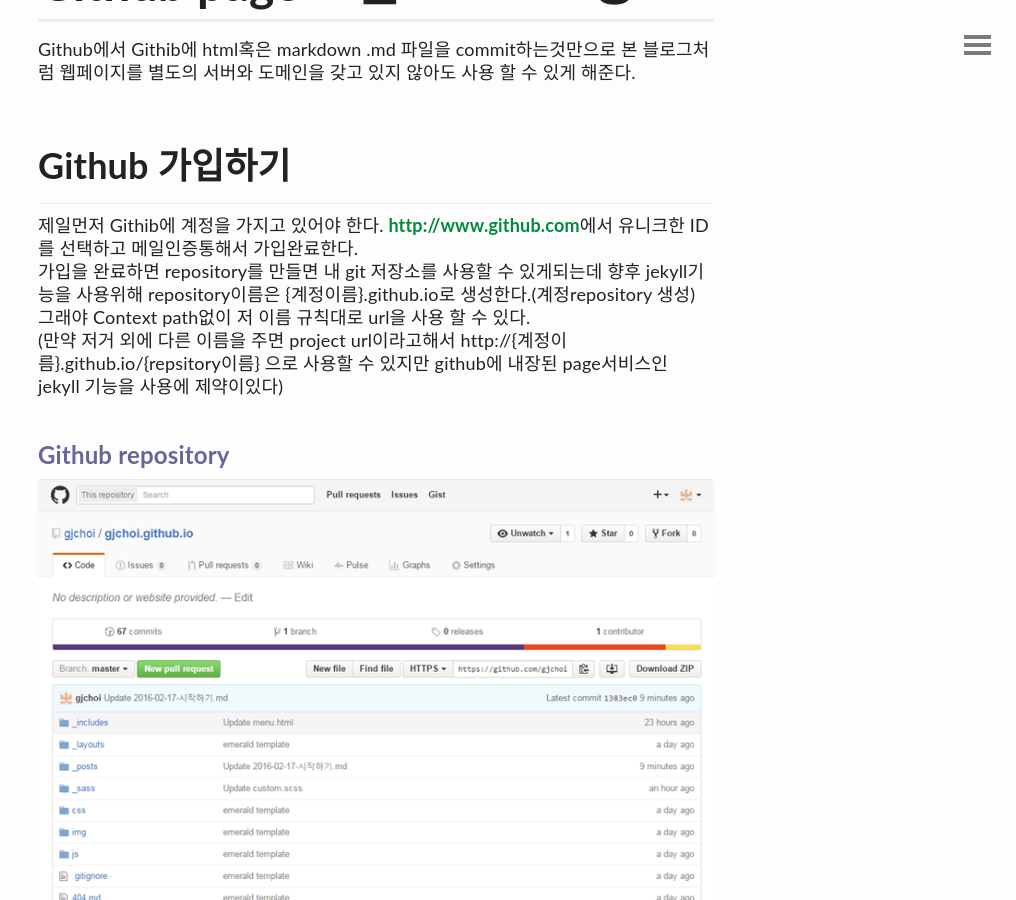
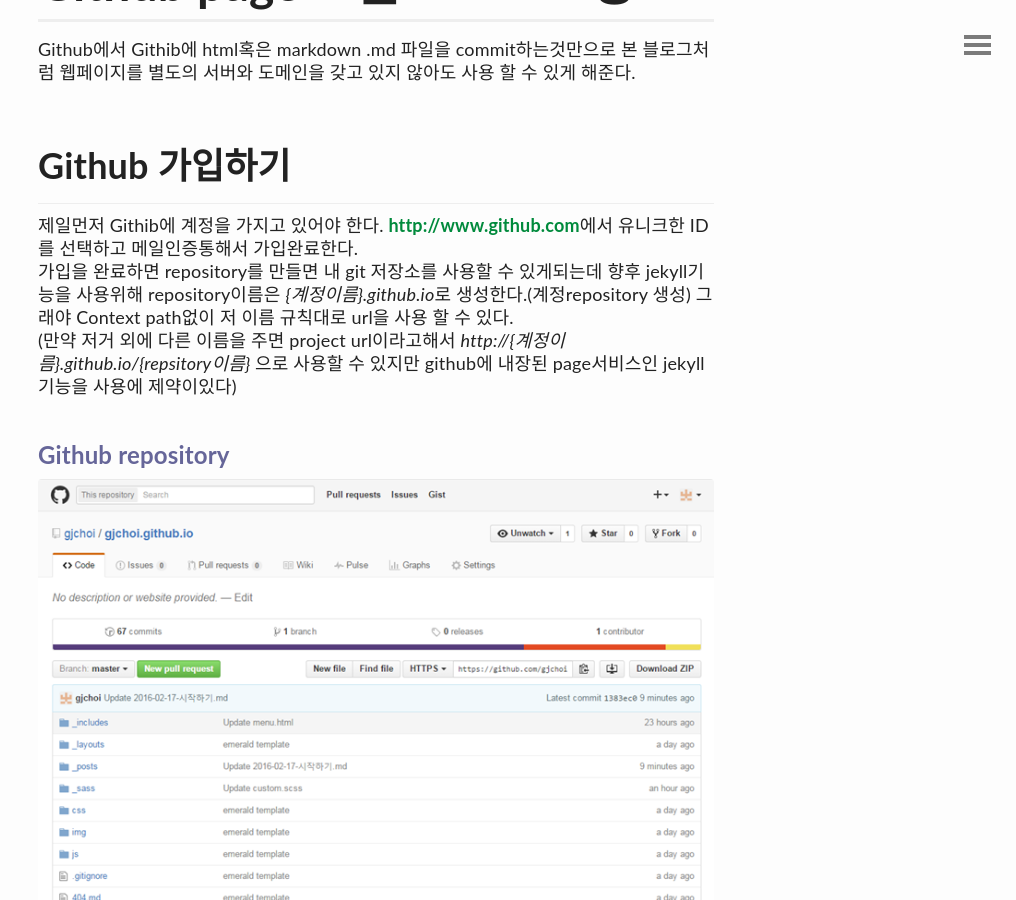
Before and after one commit to gjchoi/gjchoi.bak, a Jekyll site: the page built from _posts/2016-02-18-Github-page로-블로그-만들기.md, in a window 1280 px wide and 900 px high, scrolled down 412 px. Shown: the whole window, without its empty margins (264-1280 px from the left). Built offline with Jekyll 4.4.1, drawn with Linux system fonts in a browser that asks for light colours; comment, search, counter and statistics services are not loaded; some of the changed text lies outside the part shown.

Commit message:
Update 2016-02-18-Github-page로-블로그-만들기.md

```diff
--- a/_posts/2016-02-18-Github-page로-블로그-만들기.md
+++ b/_posts/2016-02-18-Github-page로-블로그-만들기.md
@@ -8,8 +8,8 @@
 ---------------
 
 제일먼저 Githib에 계정을 가지고 있어야 한다. [http://www.github.com](http://www.github.com)에서 유니크한 ID를 선택하고 메일인증통해서 가입완료한다.
-가입을 완료하면 repository를 만들면 내 git 저장소를 사용할 수 있게되는데 향후 jekyll기능을 사용위해 repository이름은 {계정이름}.github.io로 생성한다.(계정repository 생성) 그래야 Context path없이 저 이름 규칙대로 url을 사용 할 수 있다.
-(만약 저거 외에 다른 이름을 주면 project url이라고해서 http://{계정이름}.github.io/{repsitory이름} 으로 사용할 수 있지만 github에 내장된 page서비스인 jekyll 기능을 사용에 제약이있다)
+가입을 완료하면 repository를 만들면 내 git 저장소를 사용할 수 있게되는데 향후 jekyll기능을 사용위해 repository이름은 *{계정이름}.github.io*로 생성한다.(계정repository 생성) 그래야 Context path없이 저 이름 규칙대로 url을 사용 할 수 있다.
+(만약 저거 외에 다른 이름을 주면 project url이라고해서 *http://{계정이름}.github.io/{repsitory이름}* 으로 사용할 수 있지만 github에 내장된 page서비스인 jekyll 기능을 사용에 제약이있다)
 
 #### Github repository
 ![repo_img](http://gjchoi.github.io/img/github-page/repo_img1.png)
@@ -30,7 +30,7 @@
 
 Jekyll은 ruby기반으로 만들어진 손쉽게 blog스타일의 정적 site를 생성해주는 도구로서
 사용자들은 markerdown이나 text기반의 내용만 만들어 업로드하는 정도로 블로그를 운영 할 수 있도록 해준다. <u>특히 GitHub Page에 engine으로 사용되어 github website로서 서비스 할 수 있게 해준다.</u> **바로 이 기능을 사용하여 블로그를 구성할 것이다!**
-※ 참고로 jekyll은 스펠링이 이상하지만 우리가 잘아는 지킬앤 하이드에 지킬이다
+*※ 참고로 jekyll은 스펠링이 이상하지만 우리가 잘아는 지킬앤 하이드에 지킬이다*
 
 [Jekyll 사이트](https://jekyllrb.com/)에서는 아래와 같이 소개하고 있다.
 
@@ -73,7 +73,8 @@
 ![설정정보 변경 그림](http://gjchoi.github.io/img/github-page/jekyll_conf_img1.png)
 
 
-이정도만 해주면 싸이트에 생성은 어느정도 완성된 것이다. 최초 배포이므로 시간이 좀 소요되는데 배포가 완료되었다면 http://{계정이름}.github.io로 접근하면 아까 선택했던 theme로 블로그가 완성된 모습을 볼 수 있다.
+이정도만 해주면 싸이트에 생성은 어느정도 완성된 것이다. 최초 배포이므로 시간이 좀 소요되는데 배포가 완료되었다면 *http://{계정이름}.github.io*로 접근하면 아까 선택했던 theme로 블로그가 완성된 모습을 볼 수 있다.
+
 **!주의 : 만약 시간이 30분도 넘게 흘렀는데 아무런 반응이없다면 github가입시 사용한 email에 가서 메일이 와있는지 확인해봐야 한다. 왜냐하면 github page의 jekyll이 배포에 실패하였거나 warning사항이 있을때 메일로 메시지를 보내주기 때문이다.**
 
 필자의 경험상 메일이오는 경우는 크게 2가지다.
@@ -130,7 +131,7 @@
 페이지 디자인 수정하기
 -----------------------
 
-jekyll theme를 다운 받아 사용했다면 이미 만들어진 css가 적용되어있을 것이다. `kramdown`을 사용하면 html태그로 전환해주는 것 뿐이지 해당 html 엘리먼트에 대한 디자인은 css가 담당하므로 css를 수정해서 디자인을 customizing 할 수 있다. css는 _sass라는 디렉토리에 모여있는데 이 디렉토리내에 css에 필요요소를 추가하던가 수정하면된다.
+Jekyll theme를 다운 받아 사용했다면 이미 만들어진 css가 적용되어있을 것이다. `kramdown`을 사용하면 html태그로 전환해주는 것 뿐이지 해당 html 엘리먼트에 대한 디자인은 css가 담당하므로 css를 수정해서 디자인을 customizing 할 수 있다. css는 _sass라는 디렉토리에 모여있는데 이 디렉토리내에 css에 필요요소를 추가하던가 수정하면된다.
 필자가 사용한 theme에는 code block에 대한 background 디자인을 변경하고자 다른데서 _highlights.scss파일을 가져와서 적용했다. css를 일일이 수정하는 일은 전문적으로 하는 사람이 아닌이상 시간을 많이 잡아먹는 일이다. 처음부터 꼼꼼히 살펴보고 맞는 jekyll theme를 마켓에서 다운 받아 사용하는게 중요한 것 같다.
 
 
```
